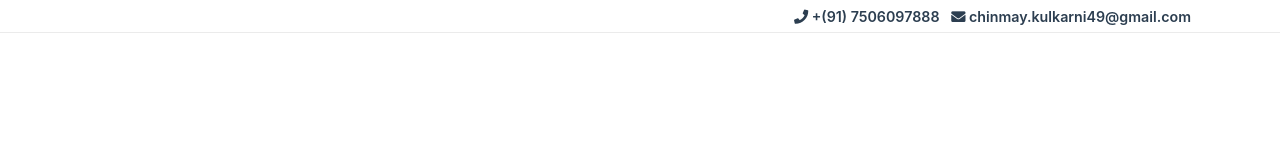
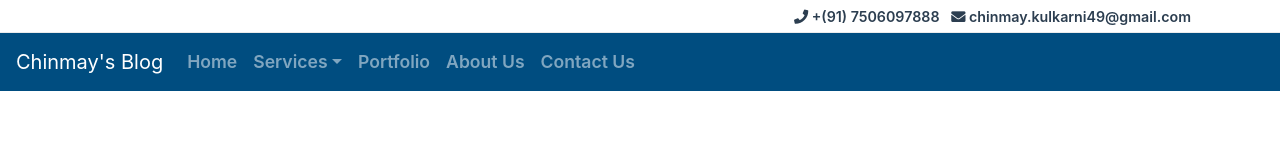
Before and after one commit to Grandolf49/website-hello-world, a plain HTML site: page index.html in a window 1280 px wide. Drawn offline with Linux system fonts and the light colour scheme.

Commit message:
Tutorial 7 Completed

```diff
--- a/css/style.css
+++ b/css/style.css
@@ -20,3 +20,13 @@
     font-weight: 600;
     font-size: 0.89rem;
 }
+
+.container-fluid {
+    padding-left: 0;
+    padding-right: 0;
+}
+
+nav ul li a {
+    font-size: 1.1rem;
+    font-weight: 600;
+}
--- a/index.html
+++ b/index.html
@@ -15,13 +15,16 @@
     <!-- Our custome CSS File -->
     <link rel="stylesheet" href="css/style.css">
 
+    <!-- Title of the Page -->
     <title>Chinmay Kulkarni's Blog</title>
 
 </head>
 
 <body>
 
+    <!-- Header -->
     <header>
+        <!-- Top Header -->
         <div class="p-1" id="topHeader">
             <div class="container">
                 <div class="row">
@@ -31,6 +34,55 @@
                             chinmay.kulkarni49@gmail.com</a>
                     </div>
                 </div>
+            </div>
+        </div>
+        <!-- Bottom Header -->
+        <div id="bottomHeader">
+            <div class="container-fluid">
+                <!-- Navigation Toolbar -->
+                <nav class="navbar navbar-dark navbar-expand-md" style="background-color: #004d80">
+                    <!-- Brand Logo Name-->
+                    <a href="" class="navbar-brand">
+                        Chinmay's Blog
+                    </a>
+
+                    <button data-toggle="collapse" data-target="#navbarToggler" type="button" class="navbar-toggler">
+                        <span class="navbar-toggler-icon"></span>
+                    </button>
+
+                    <div id="navbarToggler" class="collapse navbar-collapse">
+                        <ul class="navbar-nav">
+
+                            <li class="nav-item">
+                                <a class="nav-link" href="#">Home</a>
+                            </li>
+
+                            <li class="nav-item dropdown">
+                                <a class="nav-link dropdown-toggle" data-toggle="dropdown" role="button"
+                                    href="#">Services</a>
+
+                                <div class="dropdown-menu">
+                                    <a class="dropdown-item"  href="#">Web Designing</a>
+                                    <a class="dropdown-item"  href="#">Web Development</a>
+                                    <a class="dropdown-item"  href="#">SEO Services</a>
+                                    <a class="dropdown-item"  href="#">Software Development</a>
+                                    <a class="dropdown-item"  href="#">Mobile App Development</a>
+                                </div>
+
+                            </li>
+
+                            <li class="nav-item">
+                                <a class="nav-link" href="#">Portfolio</a>
+                            </li>
+                            <li class="nav-item">
+                                <a class="nav-link" href="#">About Us</a>
+                            </li>
+                            <li class="nav-item">
+                                <a class="nav-link" href="#">Contact Us</a>
+                            </li>
+                        </ul>
+                    </div>
+                </nav>
             </div>
         </div>
     </header>
```
Also changed, not shown: images/logo.png (added).
